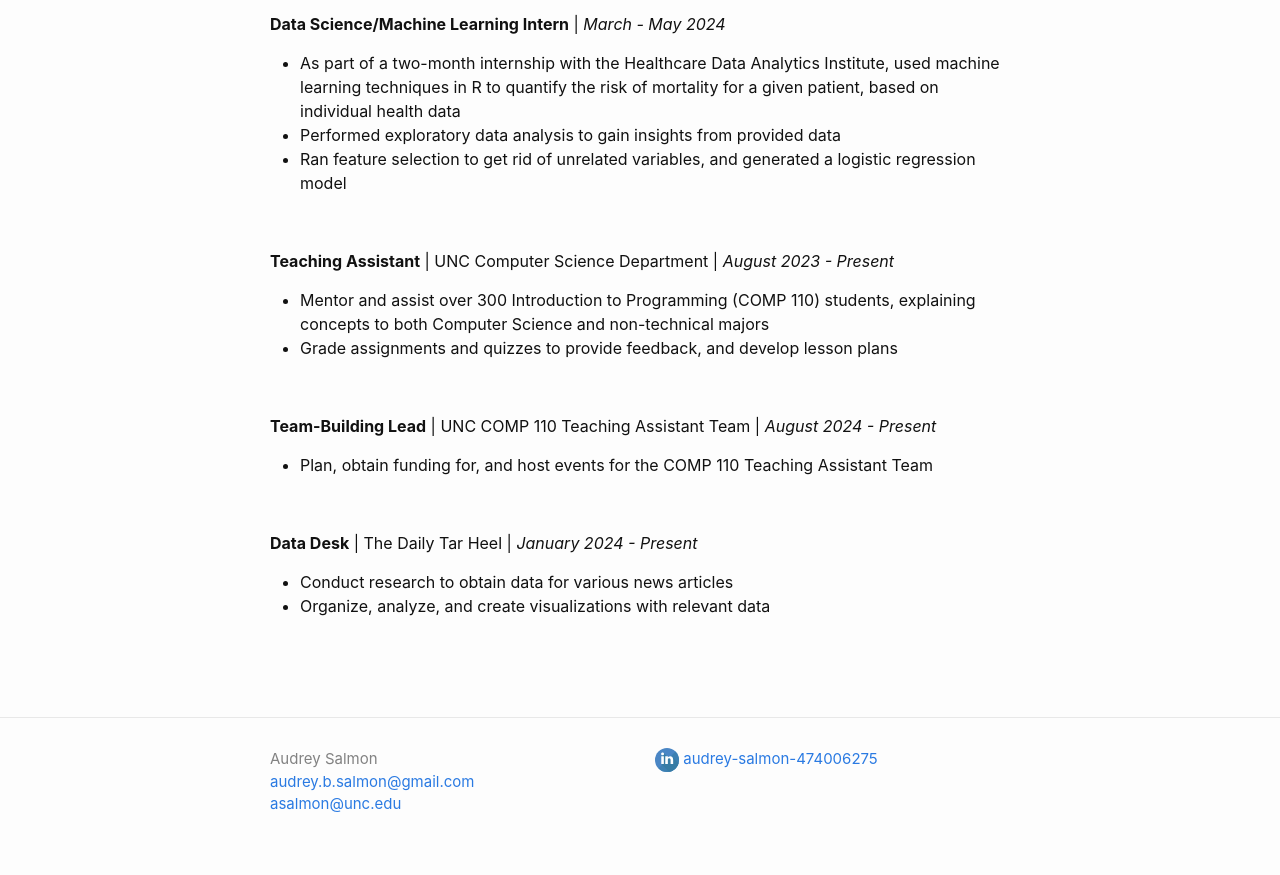
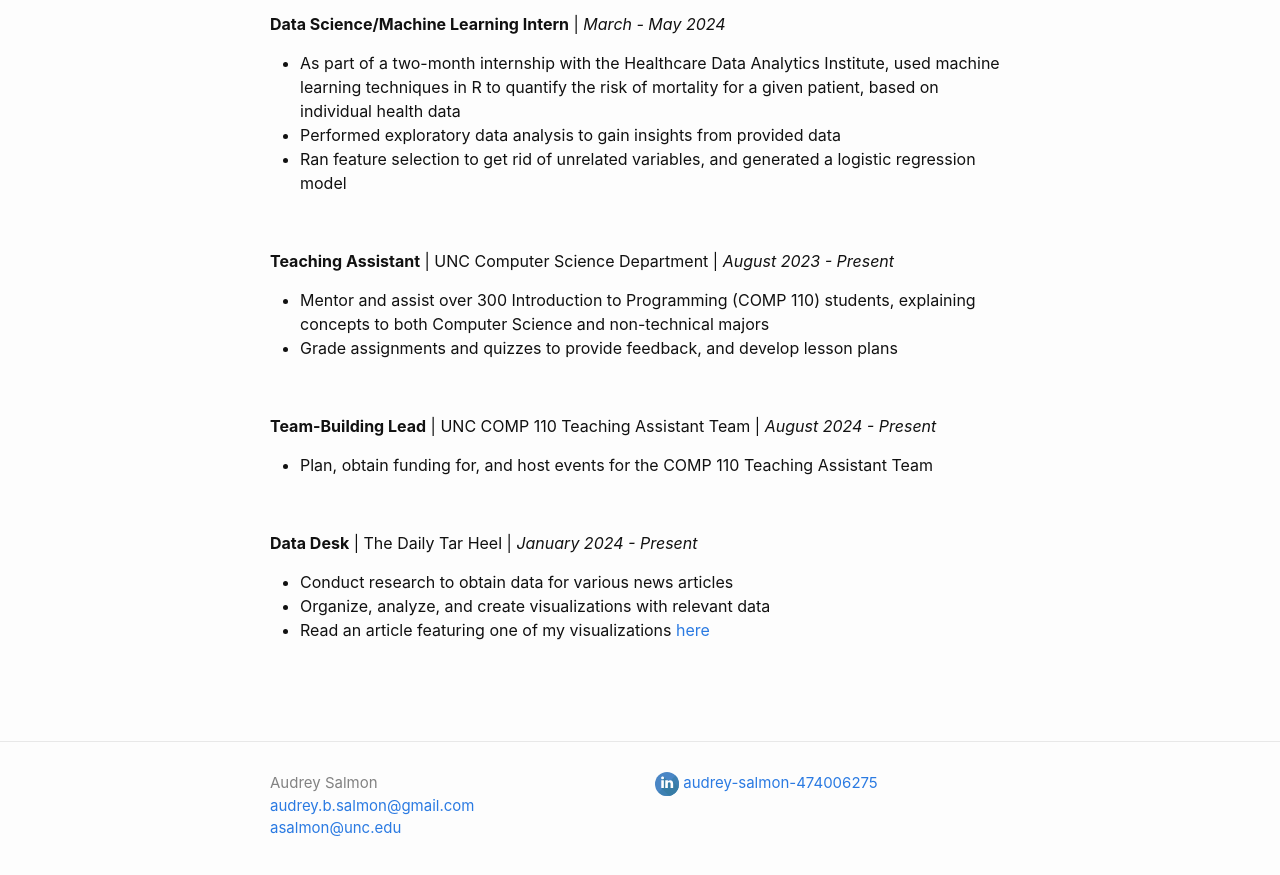
Before and after one commit to asalmon1/asalmon1.github.io, a Jekyll site: the page built from resume.markdown, in a window 1280 px wide and 900 px high, scrolled down 712 px. Shown: the top 875 px of the window. Built offline with Jekyll 4.4.1, drawn with Linux system fonts in a browser that asks for light colours.

Commit message:
added link to DTH article and picture of me with my research poster

```diff
--- a/projects.markdown
+++ b/projects.markdown
@@ -7,6 +7,9 @@ permalink: /projects/
 **Fine-Tuning Generative AI on Error Messages** \| University College Dublin
 
 During Summer of 2024, I worked as a Student Researcher at University College Dublin. With the guidance of Assistant Professor Dr. Brett Becker, I began my research on enhanced error messages. I first completed a comprehensive literature review, focusing initially on general AI topics, and eventually narrowing down my research to the subject of enhanced programming error messages created by generative AI. I designed a study to determine if fine-tuning would improve the ability of GPT-3.5 to generate enhanced error messages, when provided with only the relevant code context. I then wrote a Python script to filter through a dataset of erroneous code files, removing unusable examples. I wrote example error messages for 40 of the selected code files, and then fine-tuned GPT-3.5 on these 40 code file and handwritten error message pairings. To complete my project, I compared the performance of the fine-tuned model to the performance of the base GPT-3.5 model on 60 additional erroneous code files.
+
+<img src="/images/D6CD4D88-F26C-4026-B209-B546BA5F31AF.jpg" alt="Final poster for the project">
+
 Read my research paper <a href="https://drive.google.com/file/d/1_uS9JbR_WSkRSsOProIZ8-qxenqgLYem/view?usp=sharing">here</a>[^1].
 
 <br>
--- a/resume.markdown
+++ b/resume.markdown
@@ -51,5 +51,6 @@ GPA: 3.984 \| Major GPA: 4.000
 <ul>
 <li>Conduct research to obtain data for various news articles</li>
 <li>Organize, analyze, and create visualizations with relevant data</li>
+<li>Read an article featuring one of my visualizations <a href="https://www.dailytarheel.com/article/2024/02/city-ocs-teacher-hiring-retention-update">here</a></li>
 </ul>
 <br>
```
Also changed, not shown: other parts of projects.markdown (+1 -1 lines), 2 other files.
